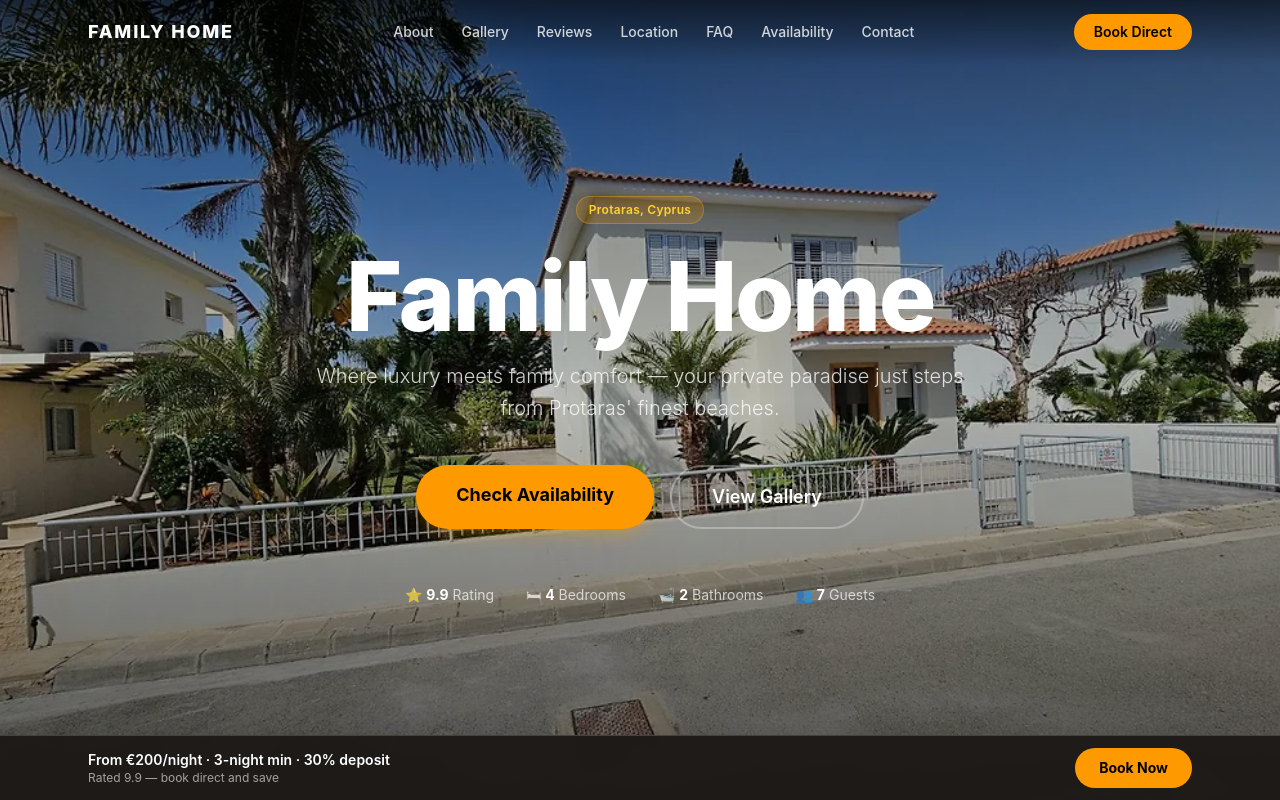
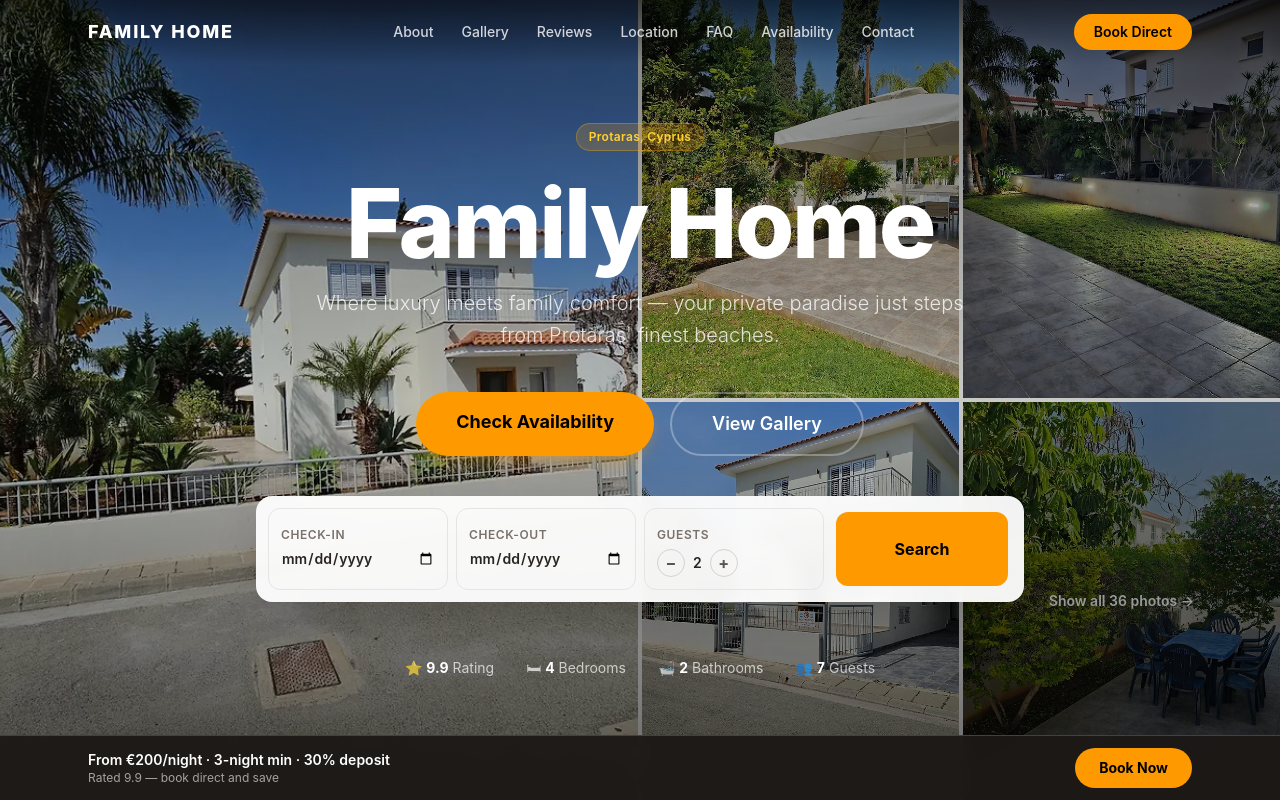
Before and after one commit to YiannisYiangouDev/familyhome, a Next.js app: page / in a window 1280 px wide. Shown: the top 800 px of the page. Built offline with nearby package versions, Linux system fonts and the light colour scheme.

Commit message:
feat: OTA redesign — hero photo mosaic + booking search widget + reviews breakdown; seed /book from URL params

```diff
--- a/app/book/page.tsx
+++ b/app/book/page.tsx
@@ -25,6 +25,10 @@ const DOW = ["Mo","Tu","We","Th","Fr","Sa","Su"];
 function todayStr() {
   return new Date().toISOString().slice(0, 10);
 }
+function qs(key: string): string {
+  if (typeof window === "undefined") return "";
+  return new URLSearchParams(window.location.search).get(key) ?? "";
+}
 function addDays(s: string, n: number) {
   const d = new Date(s + "T12:00:00");
   d.setDate(d.getDate() + n);
@@ -38,8 +42,8 @@ function fmtDate(s: string) {
 }
 
 export default function BookPage() {
-  const [ci, setCi] = useState("");
-  const [co, setCo] = useState("");
+  const [ci, setCi] = useState(() => qs("ci"));
+  const [co, setCo] = useState(() => qs("co"));
   const [calMonth, setCalMonth] = useState(() => {
     const d = new Date();
     return new Date(d.getFullYear(), d.getMonth(), 1);
@@ -47,7 +51,12 @@ export default function BookPage() {
   const [price, setPrice] = useState<Price | null>(null);
   const [err, setErr] = useState<string | null>(null);
   const [loading, setLoading] = useState(false);
-  const [form, setForm] = useState({ guestName: "", email: "", phone: "", adults: 2, children: 0, notes: "" });
+  const [form, setForm] = useState(() => ({
+    guestName: "", email: "", phone: "",
+    adults: Number(qs("adults")) || 2,
+    children: Number(qs("children")) || 0,
+    notes: "",
+  }));
   const [submitting, setSubmitting] = useState(false);
   const [rates, setRates] = useState<Rates | null>(null);
 
--- a/app/page.tsx
+++ b/app/page.tsx
@@ -89,15 +89,43 @@ function AccordionItem({ question, answer }: { question: string; answer: string
 export default function Home() {
   const [lightbox, setLightbox] = useState<number | null>(null);
   const [mobileMenu, setMobileMenu] = useState(false);
+  const [wCi, setWCi] = useState("");
+  const [wCo, setWCo] = useState("");
+  const [wAdults, setWAdults] = useState(2);
+  const [wChildren, setWChildren] = useState(0);
+
+  function todayStr() {
+    return new Date().toISOString().slice(0, 10);
+  }
+
+  function search() {
+    const p = new URLSearchParams();
+    if (wCi) p.set("ci", wCi);
+    if (wCo) p.set("co", wCo);
+    p.set("adults", String(wAdults));
+    p.set("children", String(wChildren));
+    window.location.href = "/book?" + p.toString();
+  }
 
   return (
     <main>
       {/* ── Hero ── */}
       <section className="relative h-svh min-h-[560px] overflow-hidden">
-        <div className="absolute inset-0">
-          <img src="/photos/photo-01.jpg" alt="" className="w-full h-full object-cover kenburns" />
-          <div className="absolute inset-0 bg-gradient-to-b from-black/50 via-black/20 to-black/60" />
+        <div className="absolute inset-0 grid grid-cols-4 grid-rows-2 gap-1">
+          <button onClick={() => setLightbox(0)} className="col-span-2 row-span-2 overflow-hidden group">
+            <img src="/photos/photo-01.jpg" alt="Family Home exterior" className="w-full h-full object-cover group-hover:scale-105 transition-transform duration-500" />
+          </button>
+          <button onClick={() => setLightbox(1)} className="overflow-hidden group"><img src="/photos/photo-02.jpg" alt="" className="w-full h-full object-cover group-hover:scale-105 transition-transform duration-500" /></button>
+          <button onClick={() => setLightbox(2)} className="overflow-hidden group"><img src="/photos/photo-03.jpg" alt="" className="w-full h-full object-cover group-hover:scale-105 transition-transform duration-500" /></button>
+          <button onClick={() => setLightbox(3)} className="overflow-hidden group relative">
+            <img src="/photos/photo-04.jpg" alt="" className="w-full h-full object-cover group-hover:scale-105 transition-transform duration-500" />
+          </button>
+          <button onClick={() => setLightbox(4)} className="overflow-hidden group relative">
+            <img src="/photos/photo-05.jpg" alt="" className="w-full h-full object-cover group-hover:scale-105 transition-transform duration-500" />
+            <span className="absolute inset-0 bg-black/40 flex items-center justify-center text-white font-semibold text-sm">Show all 36 photos →</span>
+          </button>
         </div>
+        <div className="absolute inset-0 bg-gradient-to-b from-black/50 via-black/20 to-black/60 pointer-events-none" />
         <div className="relative z-10 flex flex-col items-center justify-center h-full text-white text-center px-6 hero-stagger">
           <span className="badge bg-amber-500/20 text-amber-300 border border-amber-400/30 mb-6">Protaras, Cyprus</span>
           <h1 className="text-5xl sm:text-7xl md:text-8xl font-extrabold mb-4 tracking-tight">Family Home</h1>
@@ -112,6 +140,30 @@ export default function Home() {
               View Gallery
             </a>
           </div>
+
+          {/* Booking search widget */}
+          <div className="mt-10 w-full max-w-3xl bg-white/95 backdrop-blur rounded-2xl p-3 shadow-2xl grid grid-cols-2 md:grid-cols-4 gap-2 text-left">
+            <div className="p-3 rounded-xl border border-stone-200">
+              <label className="text-xs font-semibold text-stone-500 uppercase tracking-wider">Check-in</label>
+              <input type="date" value={wCi} min={todayStr()} onChange={e => setWCi(e.target.value)}
+                className="w-full text-sm font-semibold text-stone-800 mt-1 bg-transparent outline-none" />
+            </div>
+            <div className="p-3 rounded-xl border border-stone-200">
+              <label className="text-xs font-semibold text-stone-500 uppercase tracking-wider">Check-out</label>
+              <input type="date" value={wCo} min={wCi || todayStr()} onChange={e => setWCo(e.target.value)}
+                className="w-full text-sm font-semibold text-stone-800 mt-1 bg-transparent outline-none" />
+            </div>
+            <div className="p-3 rounded-xl border border-stone-200">
+              <label className="text-xs font-semibold text-stone-500 uppercase tracking-wider">Guests</label>
+              <div className="flex items-center gap-2 mt-1">
+                <button type="button" onClick={() => setWAdults(a => Math.max(1, a - 1))} className="w-7 h-7 rounded-full border border-stone-300 font-bold text-stone-600 hover:bg-stone-100">−</button>
+                <span className="text-sm font-semibold text-stone-800">{wAdults + wChildren}</span>
+                <button type="button" onClick={() => setWAdults(a => Math.min(7, a + 1))} className="w-7 h-7 rounded-full border border-stone-300 font-bold text-stone-600 hover:bg-stone-100">+</button>
+              </div>
+            </div>
+            <button onClick={search} className="m-1 bg-amber-500 hover:bg-amber-400 text-black font-bold rounded-xl transition">Search</button>
+          </div>
+
           <div className="mt-14 flex flex-wrap justify-center gap-x-8 gap-y-3 text-sm text-white/70">
             <span>⭐ <strong className="text-white">9.9</strong> Rating</span>
             <span>🛏 <strong className="text-white">4</strong> Bedrooms</span>
@@ -271,6 +323,29 @@ export default function Home() {
             <span className="badge bg-amber-100 text-amber-700 mb-4">Testimonials</span>
             <h2 className="text-3xl font-bold text-stone-800">What Guests Say</h2>
           </Reveal>
+
+          <div className="max-w-2xl mx-auto mb-12 grid grid-cols-[auto_1fr] gap-x-10 gap-y-5 items-center bg-stone-50 rounded-2xl p-8 border border-stone-100">
+            <div className="text-center">
+              <p className="text-5xl font-extrabold text-stone-800">9.9</p>
+              <p className="text-amber-400 tracking-wide mt-1">★★★★★</p>
+              <p className="text-xs text-stone-500 mt-1">29 reviews · Booking.com</p>
+            </div>
+            <div className="space-y-2.5">
+              {[
+                { label: "Cleanliness", v: 10 }, { label: "Location", v: 10 },
+                { label: "Value for money", v: 9.8 }, { label: "Comfort", v: 9.9 },
+              ].map(r => (
+                <div key={r.label} className="flex items-center gap-3">
+                  <span className="text-sm text-stone-600 w-32">{r.label}</span>
+                  <div className="flex-1 h-2 bg-stone-200 rounded-full overflow-hidden">
+                    <div className="h-full bg-amber-500 rounded-full" style={{ width: `${(r.v / 10) * 100}%` }} />
+                  </div>
+                  <span className="text-sm font-semibold text-stone-700 w-8 text-right">{r.v}</span>
+                </div>
+              ))}
+            </div>
+          </div>
+
           <div className="grid md:grid-cols-2 lg:grid-cols-3 gap-6">
             {[
               { name: "Mac", country: "🇬🇧 UK", text: "Amazing place, truly 10/10. Great location with couple minutes walk to the beach, 5-10 minutes to major view points, attractions and shops." },
```
